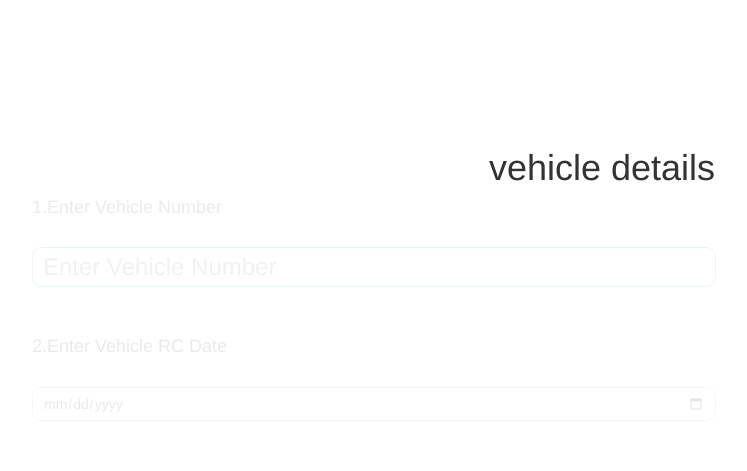
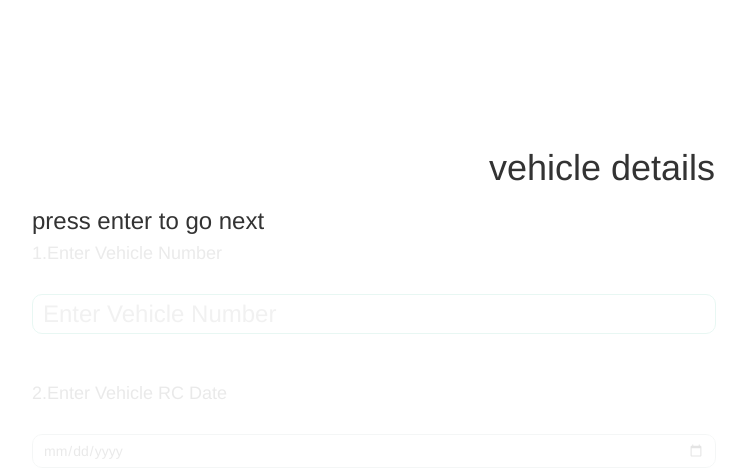
Before and after one commit to RSARASWATHI/my_truck, a PHP site: page /view/add_vehicle_page.php in a window 1280 px wide. Shown: the part 132-603 px from the top of the page, without its empty margins (38-785 px from the left). Run offline with PHP 8.4, Linux system fonts and the light colour scheme; some libraries are stand-ins or nearby versions.

Commit message:
completed

```diff
--- a/view/add_vehicle_page.php
+++ b/view/add_vehicle_page.php
@@ -29,7 +29,8 @@
         </div>
     </nav>
         <div class="container">
-            <h1>vehicle details</h1>
+            <h1>vehicle details </h1>
+            <h3>press enter to go next</h3>
             <form method="post">
                 <div class="input-field">
                     <div class="question">
```
